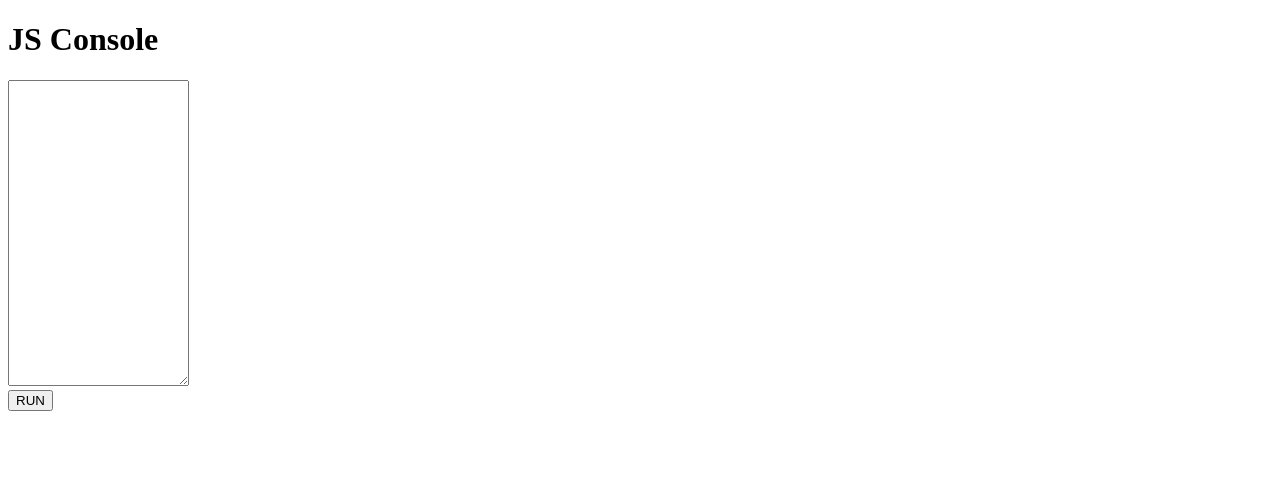
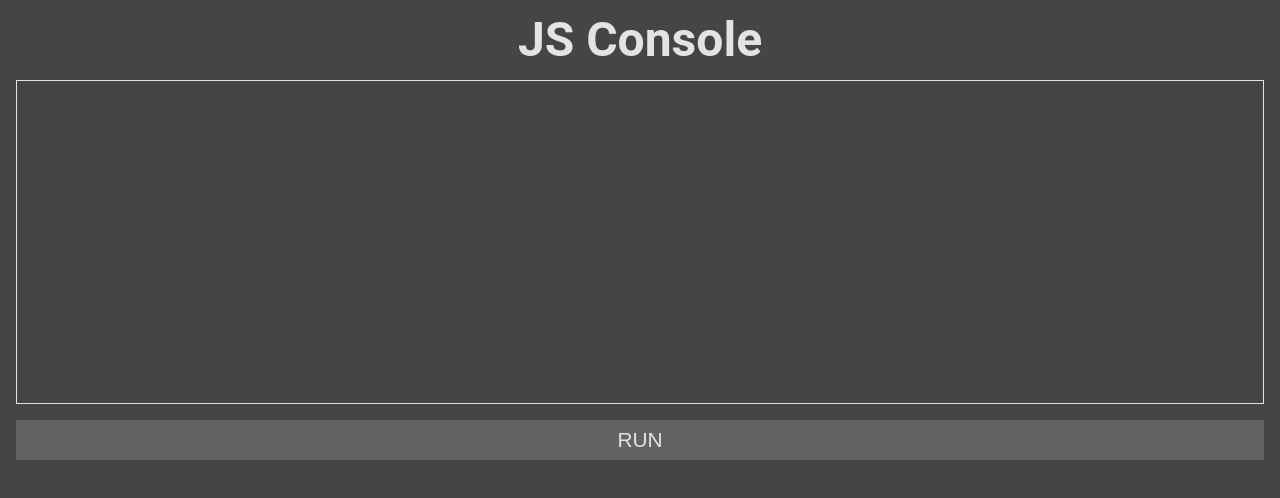
Before and after one commit to paullessing/ideonline.net, an Angular app: page / in a window 1280 px wide. Shown: the top 498 px of the page. Built offline with nearby package versions, Linux system fonts and the light colour scheme.

Commit message:
Add fancier styles

```diff
--- a/package.json
+++ b/package.json
@@ -4,7 +4,8 @@
   "license": "MIT",
   "scripts": {
     "ng": "ng",
-    "start": "ng serve",
+    "start": "yarn serve",
+    "serve": "ng serve",
     "build": "ng build",
     "test": "ng test",
     "lint": "ng lint",
--- a/src/app/app.component.html
+++ b/src/app/app.component.html
@@ -1,14 +1,17 @@
-<h1>JS Console</h1>
-<div>
-  <textarea
-    #js
-    rows="20"
-  ></textarea>
-</div>
-<div>
+<h1 class="title">JS Console</h1>
+<textarea
+  class="input"
+  #js
+  rows="20"
+></textarea>
+<div class="submit">
   <button
+    class="submit__button"
     type="button"
     (click)="run(js.value)"
   >RUN</button>
 </div>
-<pre [ngStyle]="{ color: isError ? 'red' : null }"><code>{{ consoleOutput }}</code></pre>
+<pre
+  class="output"
+  [class.output--has-error]="isError"
+><code>{{ consoleOutput }}</code></pre>
--- a/src/app/app.component.scss
+++ b/src/app/app.component.scss
@@ -0,0 +1,63 @@
+:host {
+  height: 100%;
+  display: flex;
+  flex-direction: column;
+}
+
+.title {
+  font-size: 3rem;
+  font-weight: bold;
+  width: 100%;
+  text-align: center;
+  padding: 1rem 0.5rem;
+}
+
+.input {
+  flex: 1 1 50%;
+  display: block;
+  margin: 0 1rem;
+  background-color: transparent;
+  color: inherit;
+  border: 1px solid #e3e3e3;
+  padding: 1rem;
+  font-size: 1rem;
+  outline: none;
+  resize: none;
+}
+
+.submit {
+  padding: 1rem;
+  text-align: center;
+
+  &__button {
+    width: 100%;
+    border: 0;
+    background: #636363;
+    color: #e3e3e3;
+    font-size: 1.3rem;
+    padding: 0.5rem 2.5rem;
+    outline: none;
+
+    &:hover {
+      background-color: #838383;
+    }
+    &:active {
+      background-color: #939393;
+    }
+  }
+}
+
+.output {
+  font-family: monospace;
+  flex: 1 1 50%;
+  display: block;
+  width: 100%;
+  background-color: transparent;
+  color: inherit;
+  padding: 1rem;
+  font-size: 1rem;
+
+  &--has-error {
+    color: #f88;
+  }
+}
--- a/src/styles.scss
+++ b/src/styles.scss
@@ -1 +1,14 @@
 /* You can add global styles to this file, and also import other style files */
+@import "styles/reset";
+
+*, *:before, *:after {
+  box-sizing: border-box;
+}
+
+html, body {
+  height: 100%;
+  min-height: 100%;
+  background-color: #454545;
+  color: #e3e3e3;
+  font-family: Roboto, Arial, Helvetica, sans-serif;
+}
--- /dev/null
+++ b/src/styles/reset.scss
@@ -0,0 +1,48 @@
+/* http://meyerweb.com/eric/tools/css/reset/
+   v2.0 | 20110126
+   License: none (public domain)
+*/
+
+html, body, div, span, applet, object, iframe,
+h1, h2, h3, h4, h5, h6, p, blockquote, pre,
+a, abbr, acronym, address, big, cite, code,
+del, dfn, em, img, ins, kbd, q, s, samp,
+small, strike, strong, sub, sup, tt, var,
+b, u, i, center,
+dl, dt, dd, ol, ul, li,
+fieldset, form, label, legend,
+table, caption, tbody, tfoot, thead, tr, th, td,
+article, aside, canvas, details, embed,
+figure, figcaption, footer, header, hgroup,
+menu, nav, output, ruby, section, summary,
+time, mark, audio, video {
+  margin: 0;
+  padding: 0;
+  border: 0;
+  font-size: 100%;
+  font: inherit;
+  vertical-align: baseline;
+}
+/* HTML5 display-role reset for older browsers */
+article, aside, details, figcaption, figure,
+footer, header, hgroup, menu, nav, section {
+  display: block;
+}
+body {
+  line-height: 1;
+}
+ol, ul {
+  list-style: none;
+}
+blockquote, q {
+  quotes: none;
+}
+blockquote:before, blockquote:after,
+q:before, q:after {
+  content: '';
+  content: none;
+}
+table {
+  border-collapse: collapse;
+  border-spacing: 0;
+}
```
